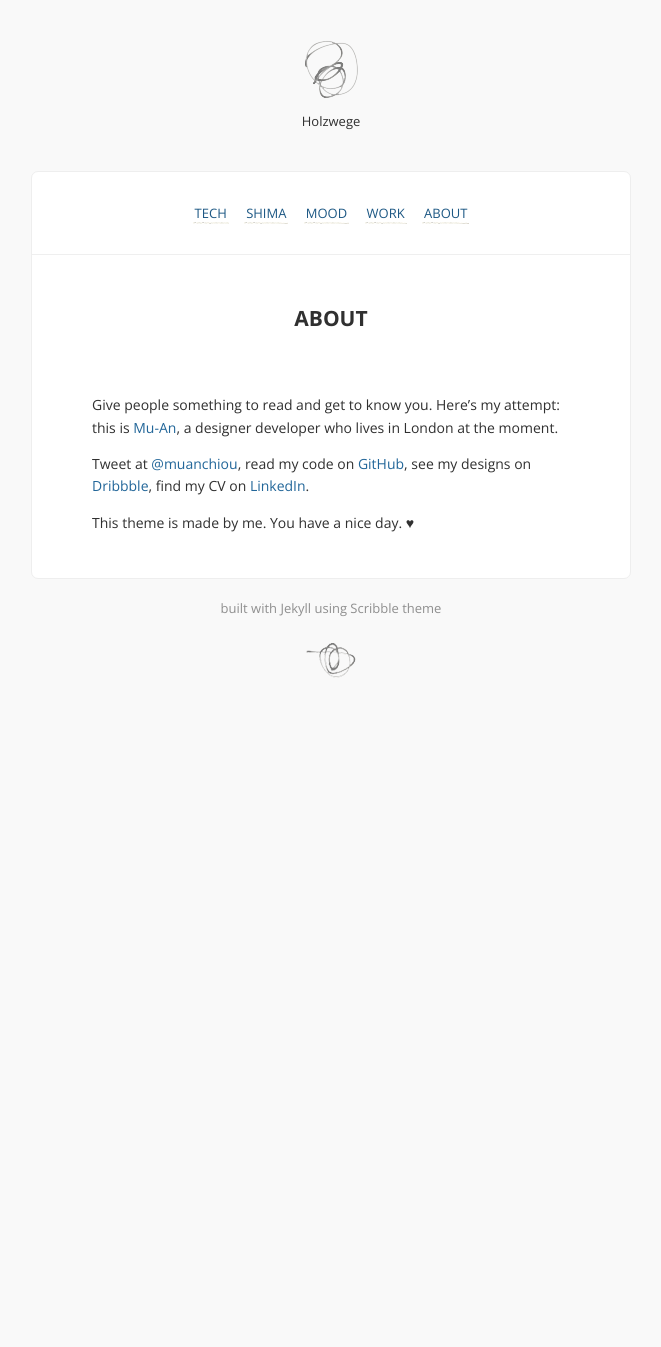
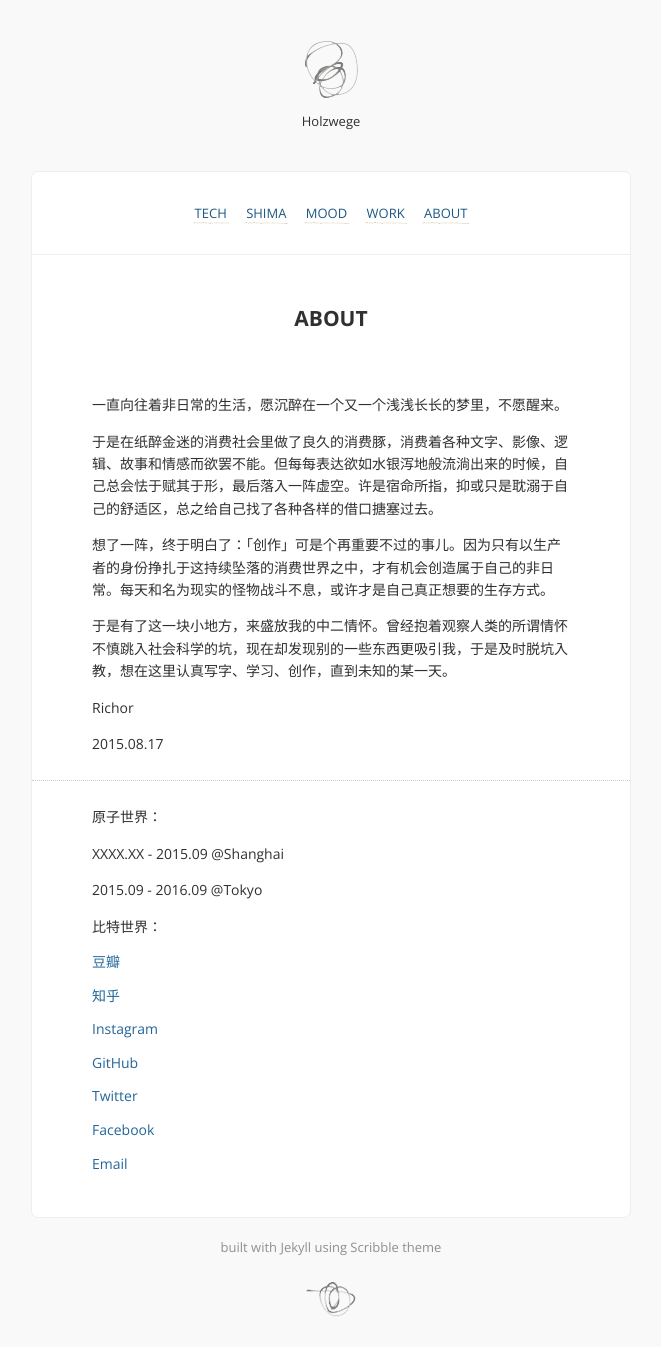
Before and after one commit to richorw/richorw.github.io, a Jekyll site: the page built from about.md, in a window 1280 px wide. Shown: the whole page, without its empty margins (309-970 px from the left). Built offline with Jekyll 4.4.1, drawn with Linux system fonts in a browser that asks for light colours; Markdown is read by kramdown in place of the engine named in the settings; comment, search, counter and statistics services are not loaded; before the commit the page ends 900 px from its top, so only the background shows below that.

```diff
--- a/about.md
+++ b/about.md
@@ -3,8 +3,40 @@ layout: page
 title: About
 ---
 
-Give people something to read and get to know you. Here's my attempt: this is [Mu-An](http://muan.co), a designer developer who lives in London at the moment.
 
-Tweet at [@muanchiou](http://twitter.com/muanchiou), read my code on [GitHub](http://github.com/muan), see my designs on [Dribbble](http://dribbble.com/muan), find my CV on [LinkedIn](http://uk.linkedin.com/in/muanchiou).
+一直向往着非日常的生活，愿沉醉在一个又一个浅浅长长的梦里，不愿醒来。
 
-This theme is made by me. You have a nice day. ♥
+于是在纸醉金迷的消费社会里做了良久的消费豚，消费着各种文字、影像、逻辑、故事和情感而欲罢不能。但每每表达欲如水银泻地般流淌出来的时候，自己总会怯于赋其于形，最后落入一阵虚空。许是宿命所指，抑或只是耽溺于自己的舒适区，总之给自己找了各种各样的借口搪塞过去。
+
+想了一阵，终于明白了：「创作」可是个再重要不过的事儿。因为只有以生产者的身份挣扎于这持续坠落的消费世界之中，才有机会创造属于自己的非日常。每天和名为现实的怪物战斗不息，或许才是自己真正想要的生存方式。
+
+于是有了这一块小地方，来盛放我的中二情怀。曾经抱着观察人类的所谓情怀不慎跳入社会科学的坑，现在却发现别的一些东西更吸引我，于是及时脱坑入教，想在这里认真写字、学习、创作，直到未知的某一天。
+
+Richor
+
+2015.08.17
+
+---
+
+原子世界：
+
+XXXX.XX - 2015.09 @Shanghai
+
+2015.09 - 2016.09 @Tokyo
+
+
+比特世界：
+
+[豆瓣](http://www.douban.com/people/richor/)
+
+[知乎](http://www.zhihu.com/people/richorzhihu)
+
+[Instagram](https://instagram.com/richorrr/)
+
+[GitHub](https://github.com/richorw)
+
+[Twitter](https://twitter.com/richor_w)
+
+[Facebook](https://www.facebook.com/richorw)
+
+[Email](mailto:richor.gm@gmail.com)
```
Also changed, not shown: _posts/2013-05-06-more-post.md (deleted, +0 -31 lines), _posts/2013-05-06-scribble-the-jekyll-theme.md (deleted, +0 -78 lines), _posts/2014-10-15-delicate-photography.md (added, +19 -0 lines), _posts/2015-05-06-CriesAndWhispers.md (deleted, +0 -25 lines), _posts/2015-05-06-cries-and-whispers.md (added, +26 -0 lines), _posts/2015-06-07-representationalism-in-abstract-art.md (added, +48 -0 lines), shima.md (+1 -1 lines), 2 other files.
